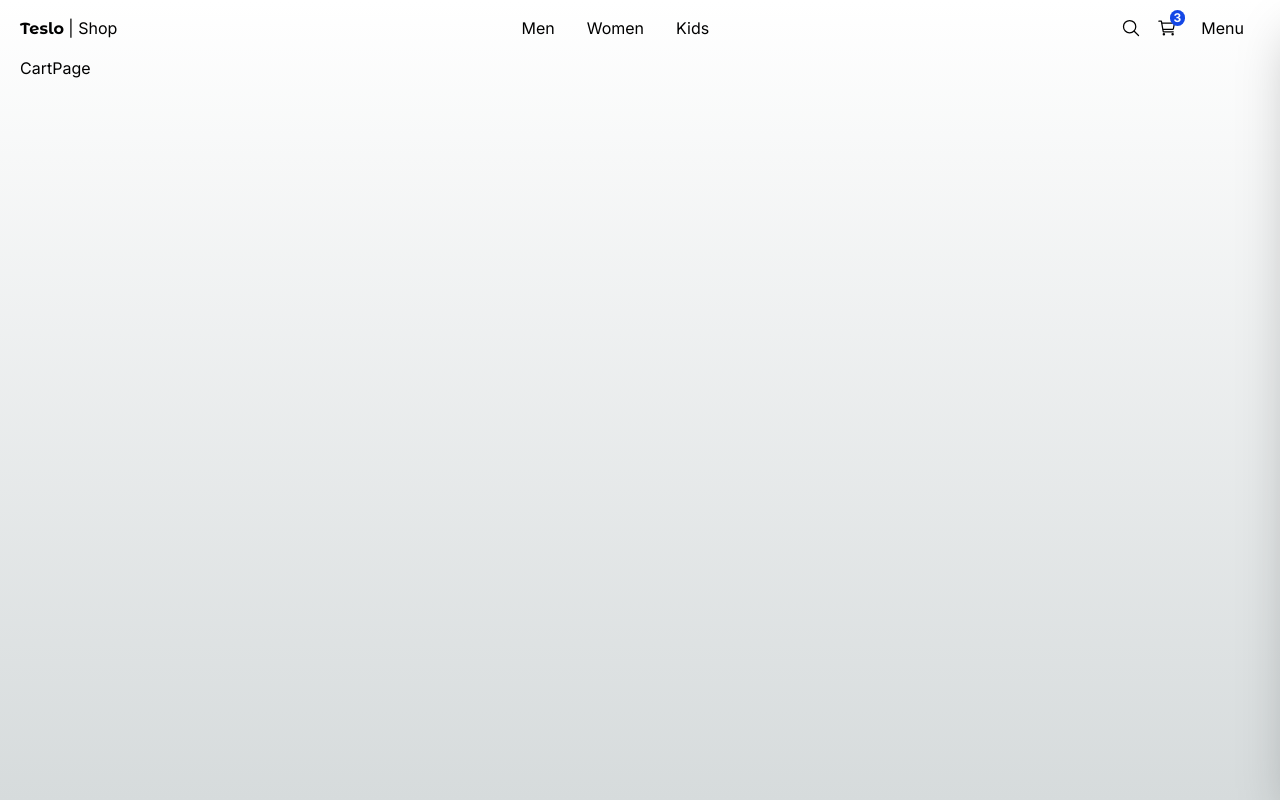
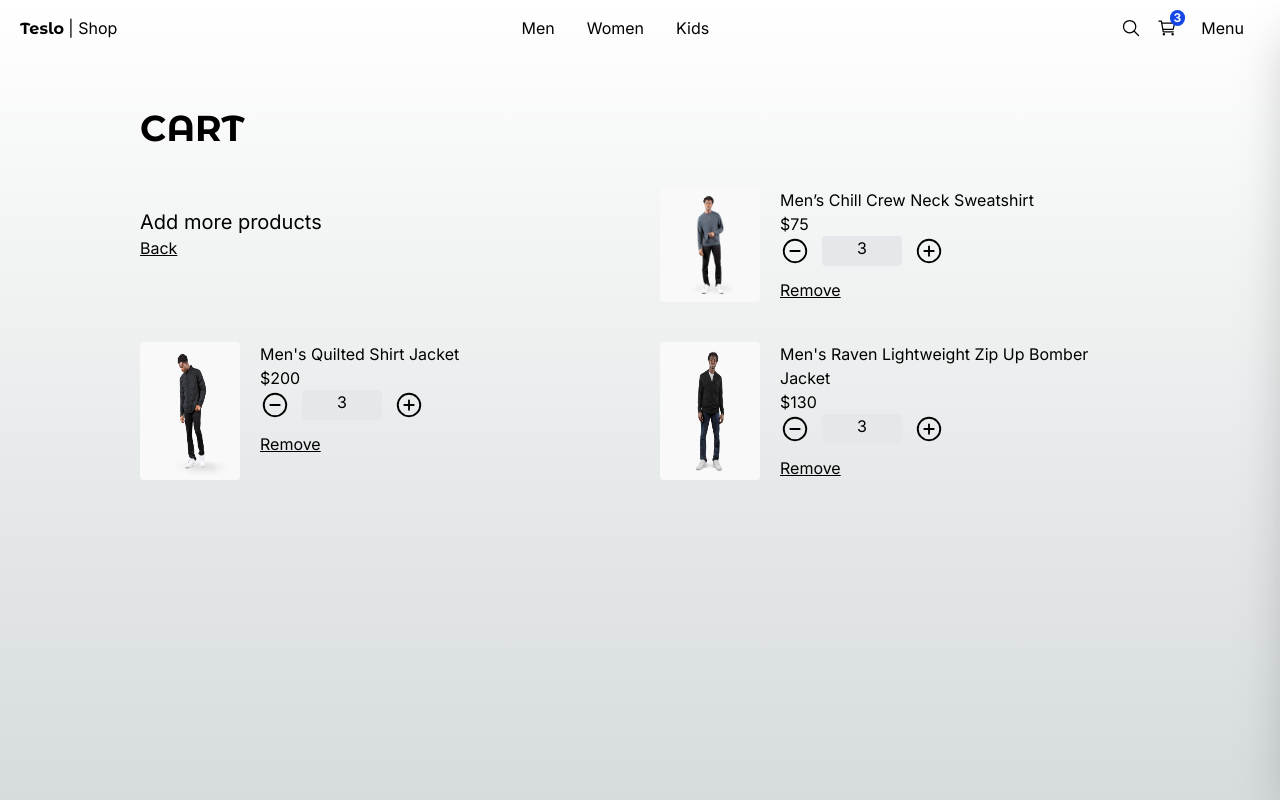
Before and after one commit to AlanVegaS/teslo-shop, a Next.js app: page /cart in a window 1280 px wide. Built offline with nearby package versions, Linux system fonts and the light colour scheme.

Commit message:
add first changes for cart features

```diff
--- a/src/app/(shop)/cart/page.tsx
+++ b/src/app/(shop)/cart/page.tsx
@@ -1,8 +1,49 @@
+import { initialData } from '@/seed/seed';
+import { Title } from '../../../components/ui/title/Title';
+import Link from 'next/link';
+import Image from 'next/image';
+import { QuantitySelector } from '../../../components/quantity-selector/QuantitySelector';
+
+const productsInCart = [
+    initialData.products[0],
+    initialData.products[1],
+    initialData.products[2],
+]
 
 export default function CartPage() {
     return (
-        <div>
-            <h1>CartPage</h1>
+        <div className="flex justify-center items-center mb-72 px-10 sm:px-0">
+            <div className="flex flex-col w-[1000px]">
+                <Title title='Cart' />
+                <div className='grid grid-cols-1 sm:grid-cols-2 gap-10'>
+                    {/**Cart**/}
+                    <div className='flex flex-col mt-5'>
+                        <span className='text-xl'>Add more products</span>
+                        <Link href="/" className='underline mb-5'>Back
+                        </Link>
+                    </div>
+                    {/**Products**/}
+                    {
+                        productsInCart.map(product => (
+                            <div key={product.slug} className='flex'>
+                                <Image className="mr-5 rounded"
+                                    src={`/products/${product.images[0]}`}
+                                    width={100}
+                                    height={100}
+                                    alt={product.title}
+                                />
+                                <div>
+                                    <p>{product.title}</p>
+                                    <p>${product.price}</p>
+                                    <QuantitySelector quantity={3}/>
+                                    <button className='underline mt-3'>Remove</button>
+                                </div>
+                            </div>
+                        )
+                        )
+                    }
+                </div>
+            </div>
         </div>
     );
 }
```
